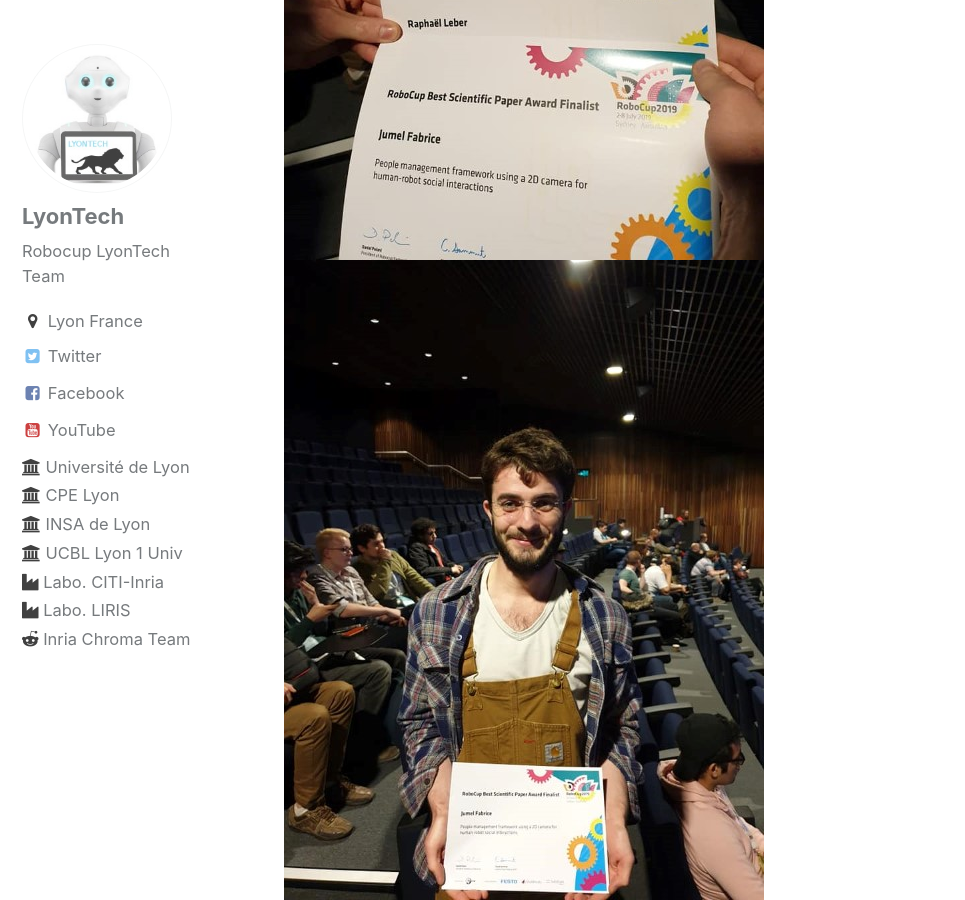
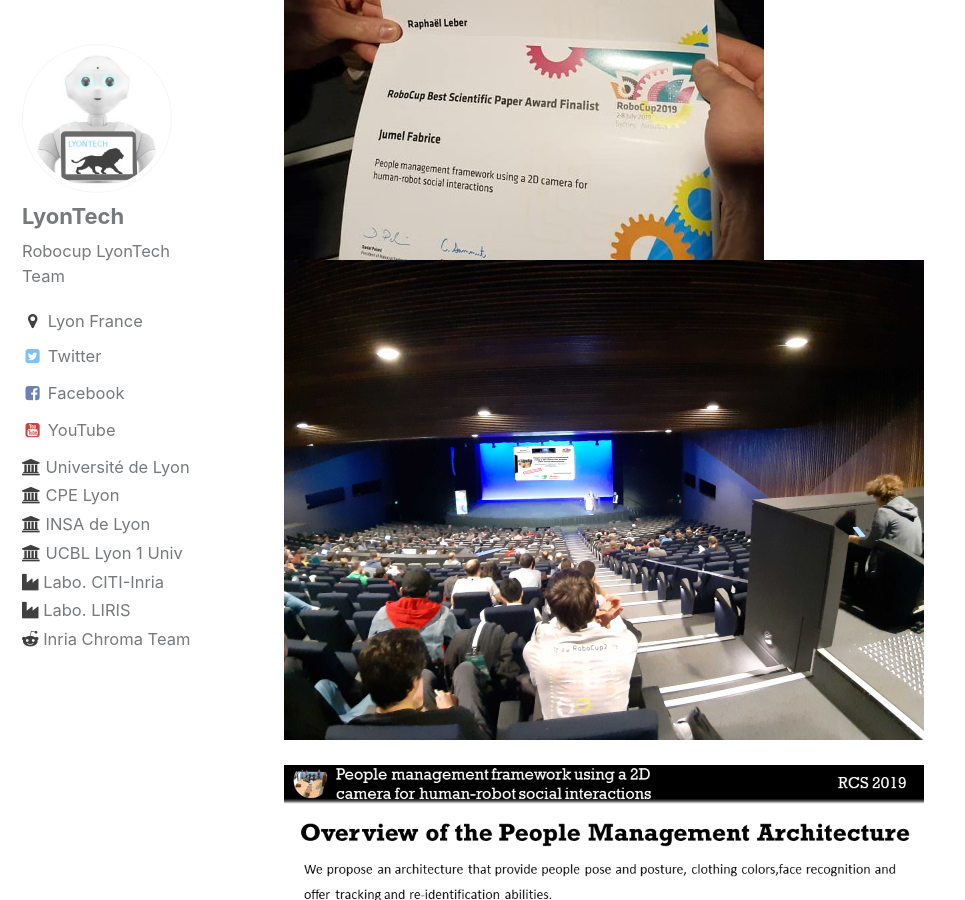
Before and after one commit to Robocup-Lyontech/Robocup-Lyontech.github.io, a Jekyll site: the page built from _posts/2019-07-08-Jour5.md, in a window 1280 px wide and 900 px high, scrolled down 1670 px. Shown: the whole window, without its empty margins (0-965 px from the left). Built offline with Jekyll 4.4.1, drawn with Linux system fonts in a browser that asks for light colours.

Commit message:
Update 2019-07-08-Jour5.md

```diff
--- a/_posts/2019-07-08-Jour5.md
+++ b/_posts/2019-07-08-Jour5.md
@@ -12,8 +12,8 @@
 ![symposium](/assets/images/sydney2019/RCS2019-peopleFeatureExtraction (Small).png)
 ![symposium](/assets/images/sydney2019/benoit_papier (Small).jpg)
 ![symposium](/assets/images/sydney2019/team_symposium (Small).jpg)
-![symposium](/assets/images/sydney2019/benoit_symposium (Small).jpg)
 ![symposium](/assets/images/sydney2019/podium_symposium (Small).png)
+
 ![symposium](/assets/images/sydney2019/RCS-2019-peopleFeatureExtraction_r8_4 (Small).png)
 
 
```
